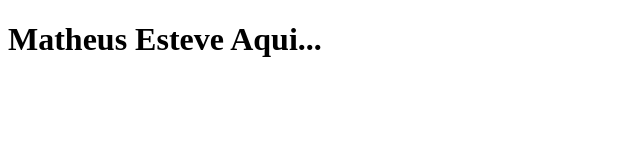
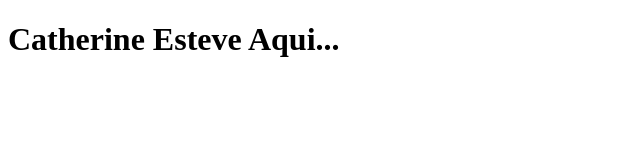
Before and after one commit to lerneri/coding-with-friends, a plain HTML site: page index.html in a window 1280 px wide. Shown: the whole page, without its empty margins (0-640 px from the left). Drawn offline with Linux system fonts and the light colour scheme.

Commit message:
olhaeumudei

```diff
--- a/index.html
+++ b/index.html
@@ -6,6 +6,6 @@
     <title> Codando ...</title>
 </head>
 <body>
-    <h1>Matheus Esteve Aqui...</h1>
+    <h1>Catherine Esteve Aqui...</h1>
 </body>
 </html>
```
